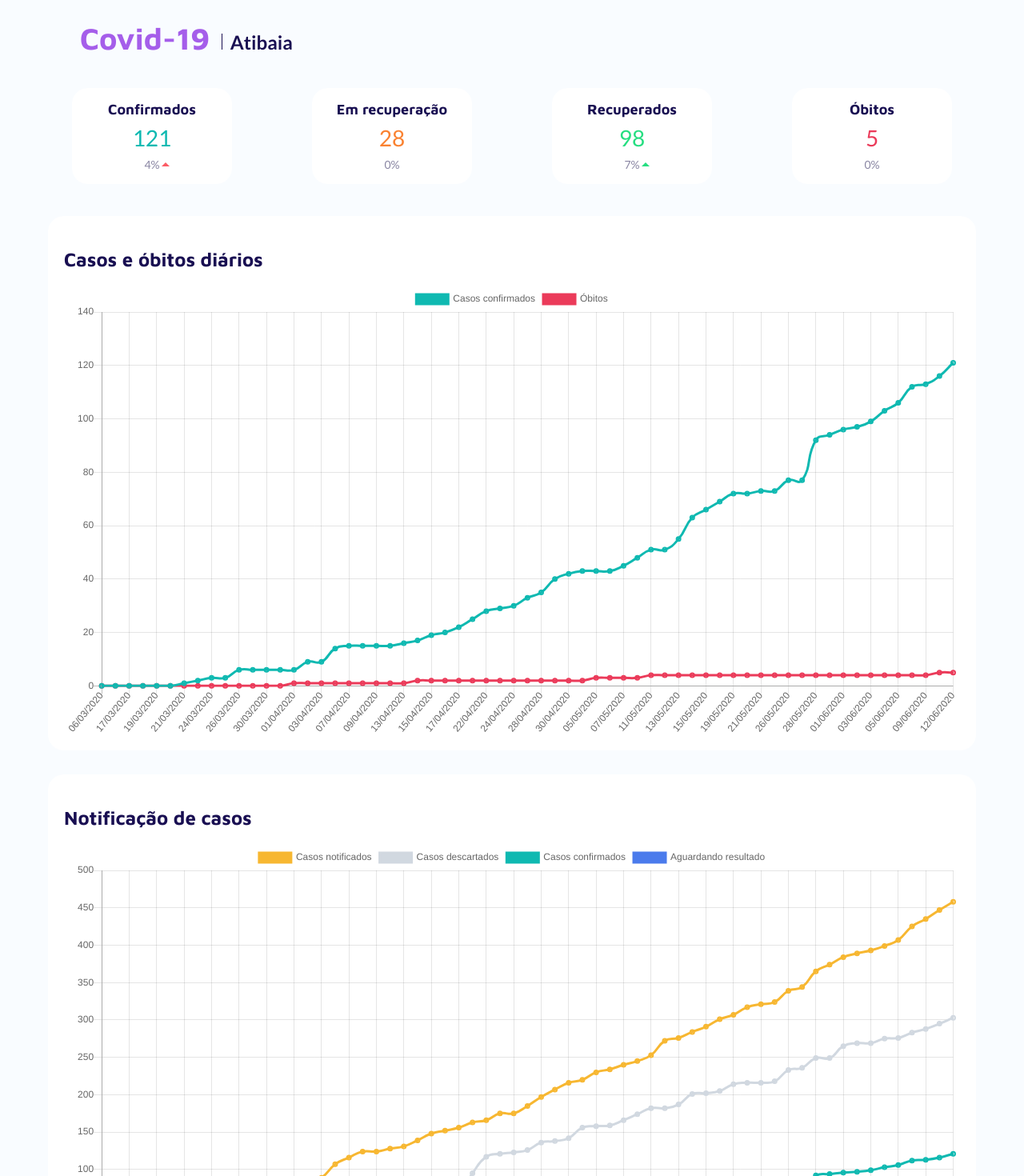
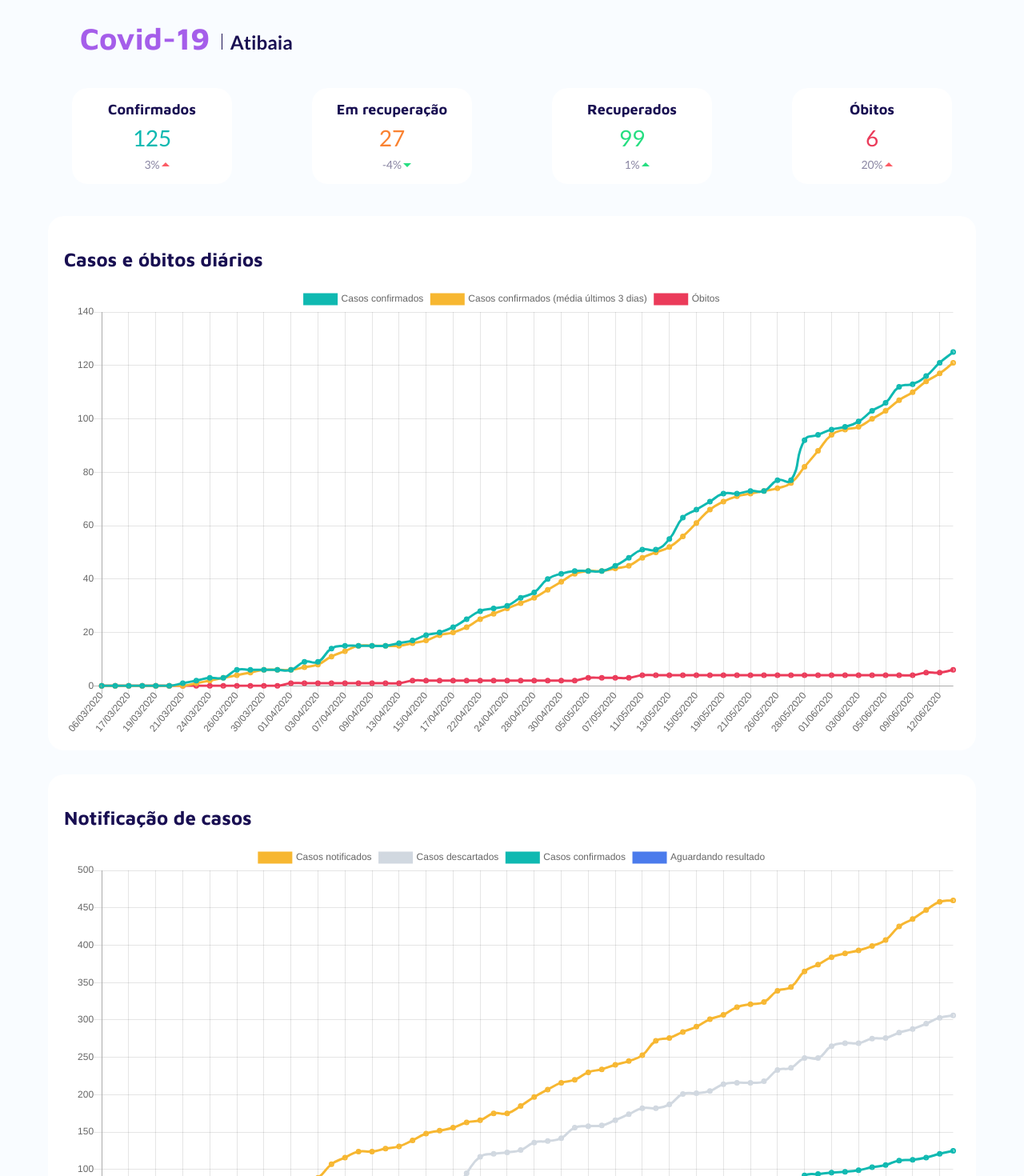
Before and after one commit to yurigodke/corona-dash, a React (Create React App) app: page / in a window 1280 px wide. Shown: the top 1470 px of the page at 80% size. Built offline with nearby package versions, Linux system fonts and the light colour scheme.

Commit message:
Adds avarege confirmed days

```diff
--- a/public/dataInfo.js
+++ b/public/dataInfo.js
@@ -691,5 +691,16 @@ window.dataInfo = {
     death: 5,
     nursery: 13,
     icu: 15
+  },
+  "15/06/2020": {
+    notified: 460,
+    discarted: 306,
+    confirmed: 125,
+    recovered: 99,
+    waitResult: 29,
+    suspectDeath: 2,
+    death: 6,
+    nursery: 13,
+    icu: 14
   }
 };
--- a/src/prepareData.js
+++ b/src/prepareData.js
@@ -4,54 +4,53 @@ function preparData(dataInfo) {
   const getValues = key => {
     let values = [];
     for (var date in dataInfo) {
-      if (key === "active") {
-        const nurseryValueItem = dataInfo[date]["nursery"] || 0;
-        const icuValueItem = dataInfo[date]["icu"] || 0;
-        values.push(nurseryValueItem + icuValueItem);
-      } else {
-        const valueItem = dataInfo[date][key] || 0;
-        values.push(valueItem);
+      const valueItem = dataInfo[date][key] || 0;
+      values.push(valueItem);
+    }
+
+    return values;
+  };
+
+  const getProcessedValues = key => {
+    let values = [];
+
+    for (var date in dataInfo) {
+      switch (key) {
+        case "active":
+          const nurseryValueItem = dataInfo[date]["nursery"] || 0;
+          const icuValueItem = dataInfo[date]["icu"] || 0;
+          values.push(nurseryValueItem + icuValueItem);
+          break;
+        case "confirmedAverage":
+          const averageDays = 3;
+
+          let valueSum = dataInfo[date].confirmed;
+
+          for (let i = averageDays - 1; i > 0; i--) {
+            const indexSum = labels.indexOf(date) - i;
+            const dateSum = indexSum < 0 ? labels[0] : labels[indexSum];
+            valueSum += dataInfo[dateSum].confirmed;
+          }
+
+          values.push(Math.round(valueSum / averageDays));
+          break;
+        default:
       }
     }
 
     return values;
   };
 
-  const getLastValues = key => {
-    const lastDate = labels[labels.length - 1];
-    const second2LastDate = labels[labels.length - 2];
+  const getLastValues = dataInfo => {
+    const lastValue = dataInfo[dataInfo.length - 1] || 0;
+    const second2LastValue = dataInfo[dataInfo.length - 2] || 0;
 
     const returnData = {
-      value: 0,
-      diff: 0
+      value: lastValue,
+      diff: Math.round((lastValue * 100) / second2LastValue - 100)
     };
 
-    let valueItem = dataInfo[lastDate][key] || 0;
-    let valueSecondItem = dataInfo[second2LastDate][key] || 0;
-    if (key === "active") {
-      const nurseryValueItem = dataInfo[lastDate]["nursery"] || 0;
-      const nurseryValueSecondItem = dataInfo[second2LastDate]["nursery"] || 0;
-      const icuValueItem = dataInfo[lastDate]["icu"] || 0;
-      const icuValueSecondItem = dataInfo[second2LastDate]["icu"] || 0;
-
-      valueItem = nurseryValueItem + icuValueItem;
-      valueSecondItem = nurseryValueSecondItem + icuValueSecondItem;
-    } else {
-      valueItem = dataInfo[lastDate][key] || 0;
-      valueSecondItem = dataInfo[second2LastDate][key] || 0;
-    }
-
-    returnData.value = valueItem;
-    returnData.diff = Math.round((valueItem * 100) / valueSecondItem - 100);
-
     return returnData;
-  };
-
-  const consolidated = {
-    confirmed: getLastValues("confirmed"),
-    active: getLastValues("active"),
-    recovered: getLastValues("recovered"),
-    death: getLastValues("death")
   };
 
   const notifiedValues = {
@@ -103,6 +102,23 @@ function preparData(dataInfo) {
     pointRadius: 1,
     pointHitRadius: 10,
     data: getValues("confirmed")
+  };
+
+  const confirmedAverage = {
+    label: "Casos confirmados (média últimos 3 dias)",
+    fill: false,
+    lineTension: 0.5,
+    borderColor: "#f7b731",
+    borderCapStyle: "butt",
+    borderJoinStyle: "miter",
+    pointBackgroundColor: "#f7b731",
+    pointBorderWidth: 5,
+    pointHoverRadius: 5,
+    pointHoverBackgroundColor: "#f7b731",
+    pointHoverBorderWidth: 2,
+    pointRadius: 1,
+    pointHitRadius: 10,
+    data: getProcessedValues("confirmedAverage")
   };
 
   const waitResultValues = {
@@ -221,12 +237,19 @@ function preparData(dataInfo) {
     pointHoverBorderWidth: 2,
     pointRadius: 1,
     pointHitRadius: 10,
-    data: getValues("active")
+    data: getProcessedValues("active")
+  };
+
+  const consolidated = {
+    confirmed: getLastValues(confirmedValues.data),
+    active: getLastValues(activeValues.data),
+    recovered: getLastValues(recoveredValues.data),
+    death: getLastValues(deathValues.data)
   };
 
   const general = {
     labels,
-    datasets: [confirmedValues, deathValues]
+    datasets: [confirmedValues, confirmedAverage, deathValues]
   };
 
   const balance = {
```
